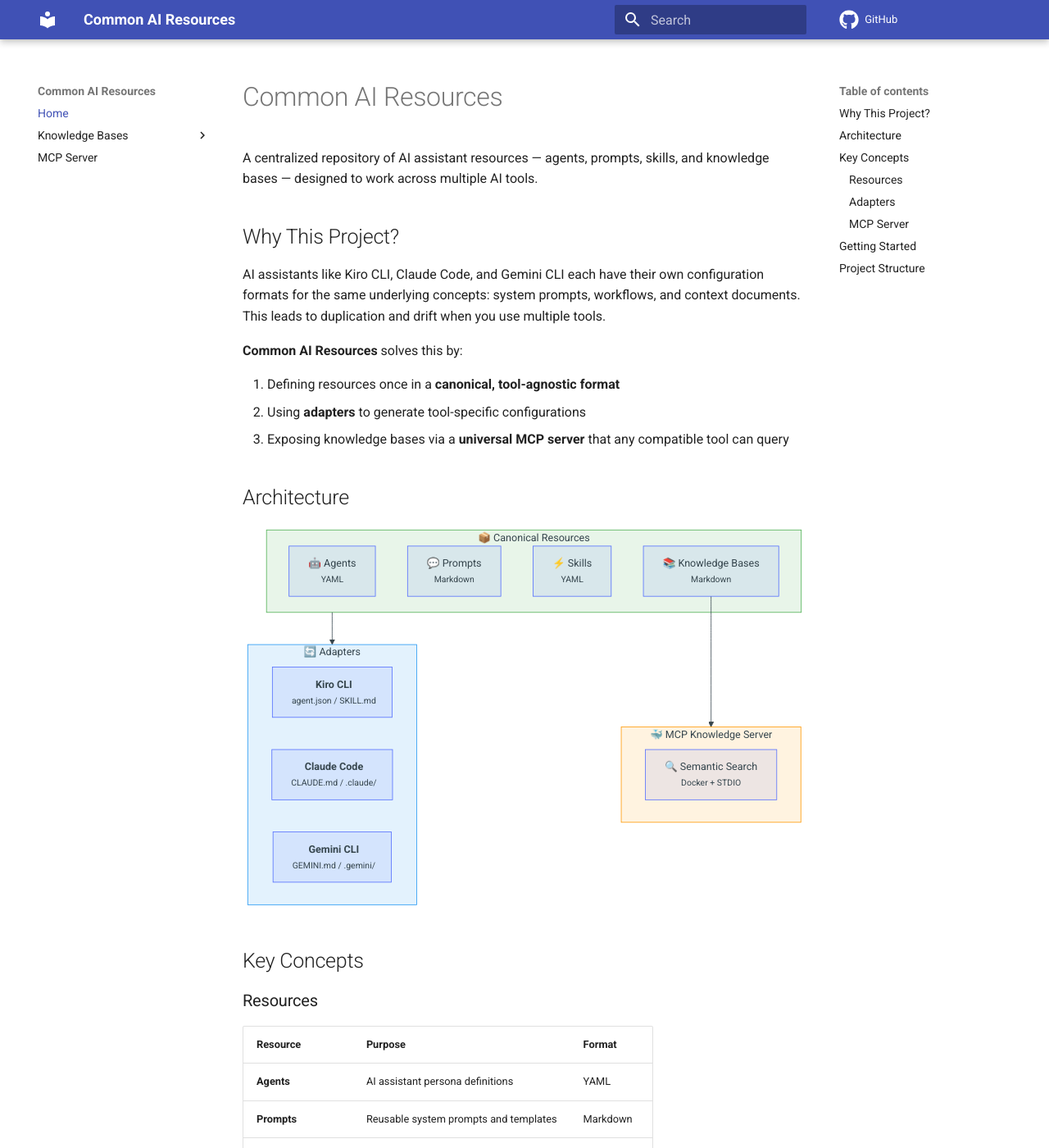
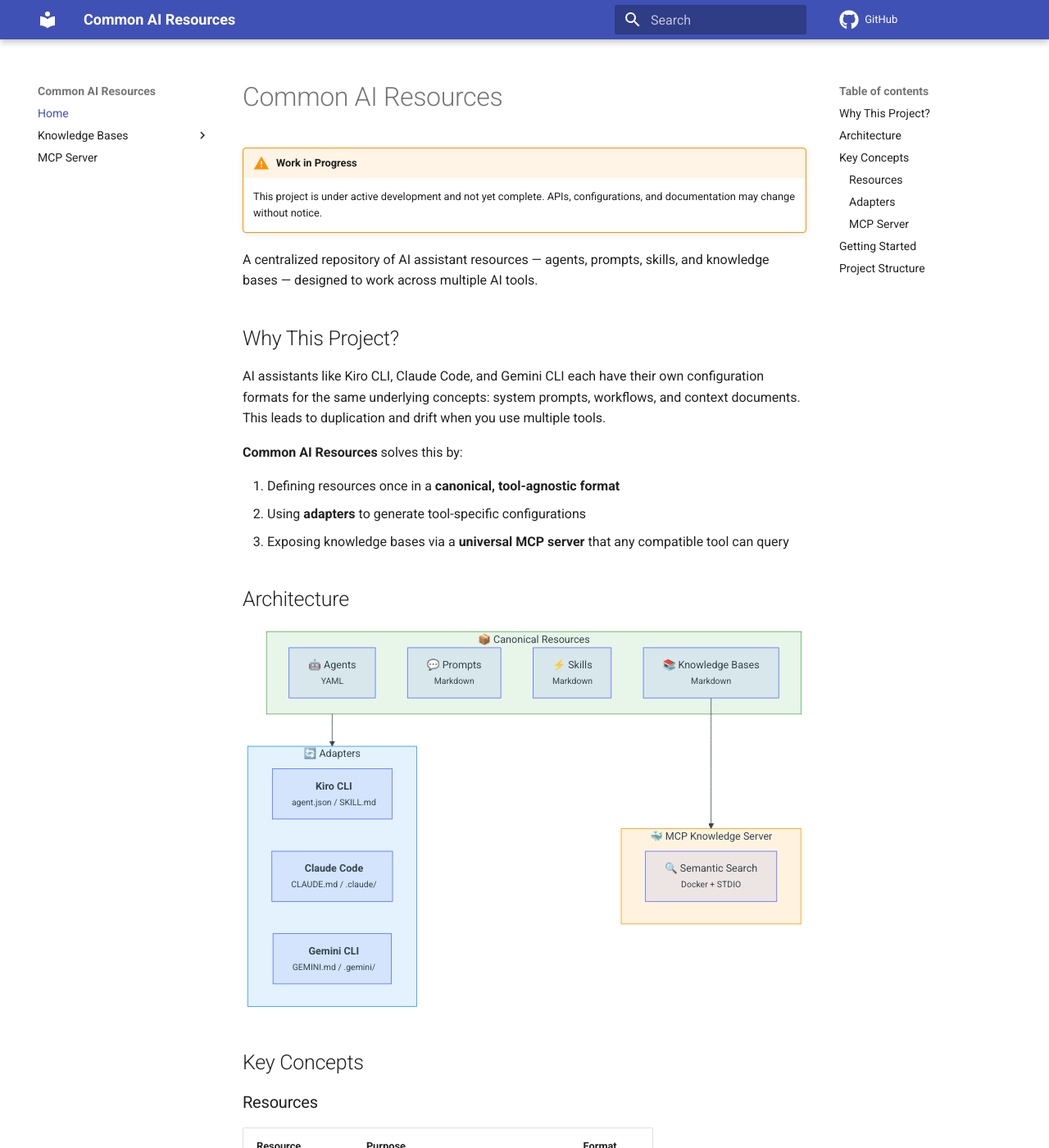
Before and after one commit to jlmonteiro/common-ai-resources, an MkDocs documentation site: the page built from docs/index.md, in a window 1280 px wide and 1400 px high. Shown: the whole window at 82% size. Built offline with MkDocs 1.6.1 and Material for MkDocs 9.7.7, drawn with Linux system fonts in a browser that asks for light colours; comment, search, counter and statistics services are not loaded.

Commit message:
docs: add WIP admonition, fix resource formats, update image name
- Add work-in-progress warning to docs home page
- Agents: YAML (canonical, tool-agnostic), Skills: Markdown
- Image renamed to ghcr.io/jlmonteiro/common-knowledge-base-mcp

```diff
--- a/docs/index.md
+++ b/docs/index.md
@@ -1,4 +1,7 @@
 # Common AI Resources
+
+!!! warning "Work in Progress"
+    This project is under active development and not yet complete. APIs, configurations, and documentation may change without notice.
 
 A centralized repository of AI assistant resources — agents, prompts, skills, and knowledge bases — designed to work across multiple AI tools.
 
--- a/mkdocs.yml
+++ b/mkdocs.yml
@@ -20,6 +20,7 @@
   - MCP Server: mcp-server.md
 
 markdown_extensions:
+  - admonition
   - pymdownx.superfences:
       custom_fences:
         - name: mermaid
```
Also changed, not shown: other parts of docs/index.md (+2 -2 lines), resources/agents/README.md (+2 -2 lines).
